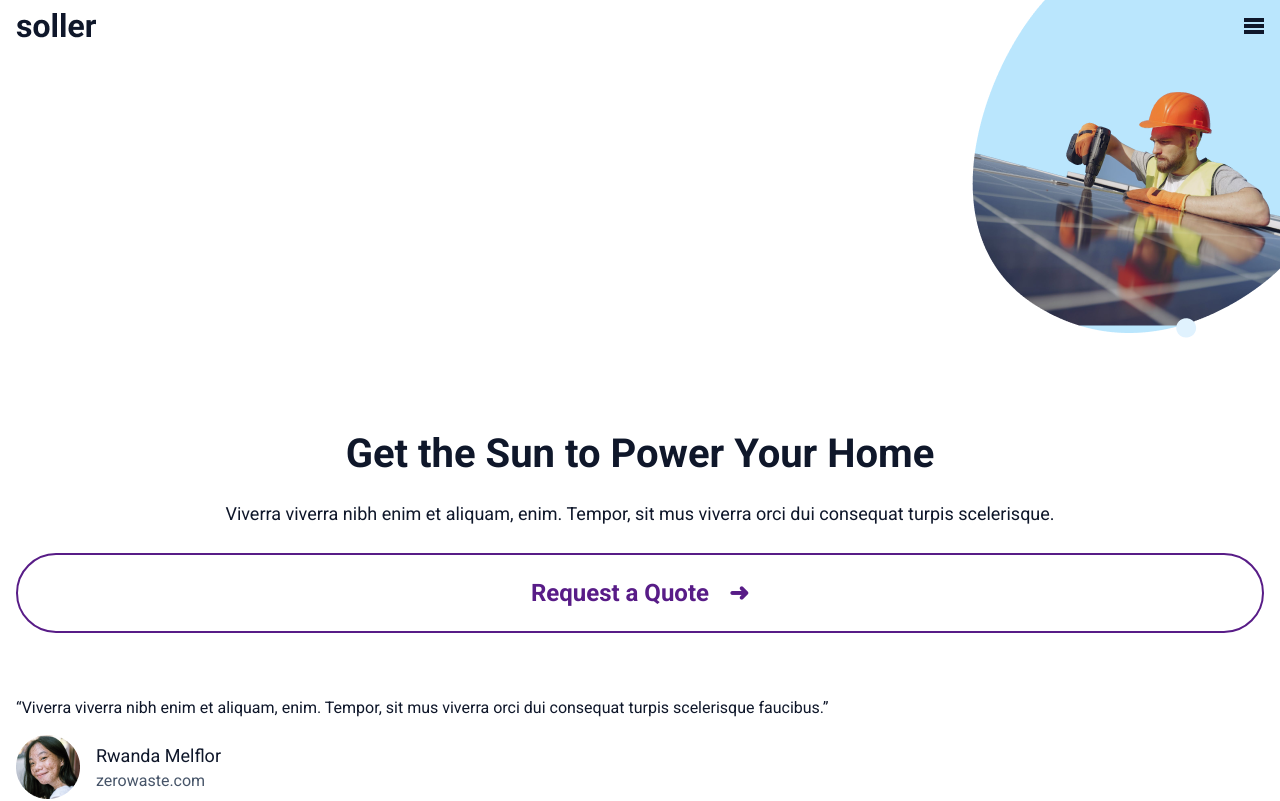
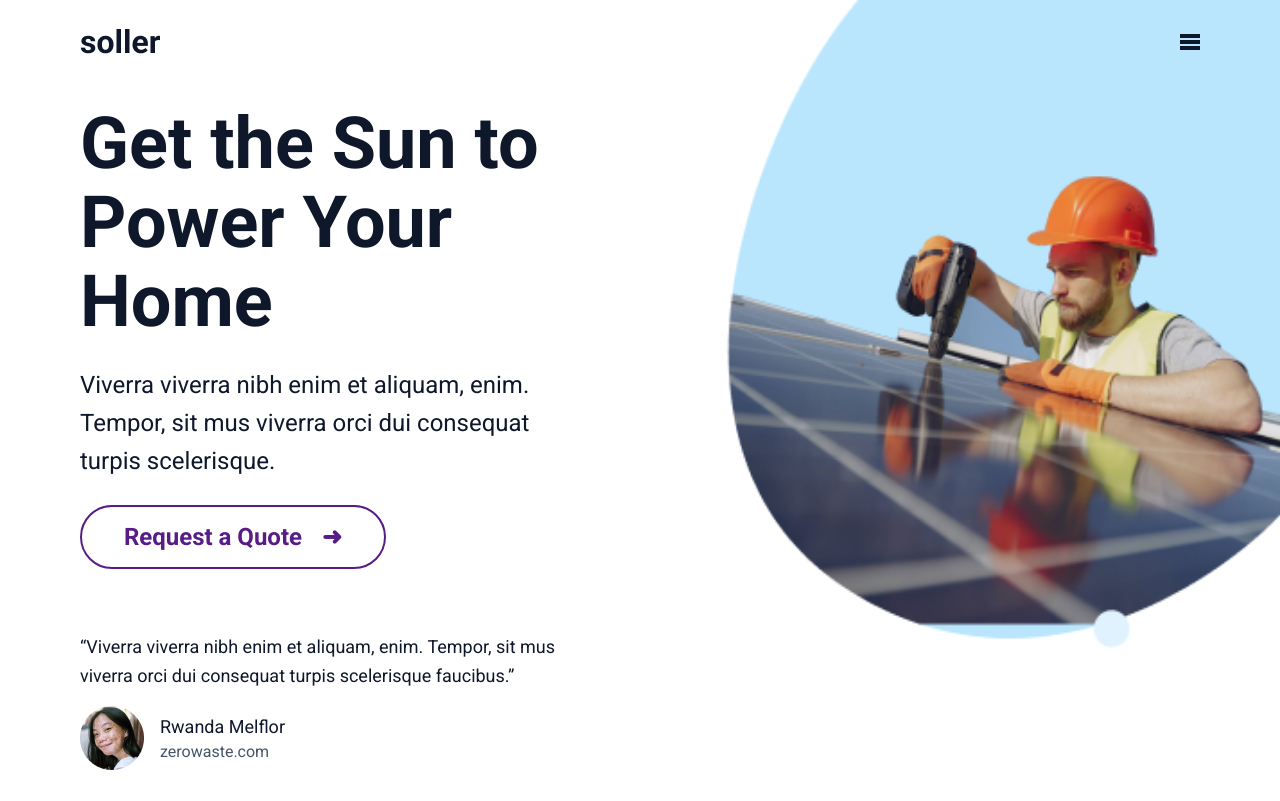
Before and after one commit to jooluisrm/buzzvel-fe, a Next.js app: page / in a window 1280 px wide. Shown: the top 801 px of the page. Built offline with nearby package versions, Linux system fonts and the light colour scheme.

Commit message:
responsividade section 1 feita

```diff
--- a/src/app/page.tsx
+++ b/src/app/page.tsx
@@ -1,3 +1,4 @@
+import { Header } from "@/components/section1/header/Header";
 import { Section1 } from "@/components/section1/Section1";
 import { Section2 } from "@/components/section2/Section2";
 import { Section3 } from "@/components/section3/Section3";
@@ -5,6 +6,7 @@ import { Section3 } from "@/components/section3/Section3";
 const Page = () => {
     return (
         <div>
+            <Header />
             <Section1 />
             <Section2 />
             <Section3 />
--- a/src/components/reciclagem/Button.tsx
+++ b/src/components/reciclagem/Button.tsx
@@ -9,7 +9,7 @@ export const Button = ({ color, text }: Props) => {
     return (
         <button
             style={{ color: `${color}`, borderColor: `${color}` }}
-            className="text-[24px] font-bold border-[2px] rounded-full py-[20px] px-[24px] flex items-center justify-center gap-5"
+            className="text-[24px] font-bold border-[2px] rounded-full py-[20px] px-[24px] flex items-center justify-center gap-5 md:max-w-[306px] max-h-[64px]"
         >
             {text}
             <div style={{color: `${color}`}}>
--- a/src/components/section1/Main.tsx
+++ b/src/components/section1/Main.tsx
@@ -4,14 +4,14 @@ import { Button } from "../reciclagem/Button";
 
 export const MainSection1 = () => {
     return (
-        <main className="py-[48px] px-[16px]">
-            <div className="mt-96 text-center flex flex-col gap-[24px]">
-                <h1 className="text-[40px] leading-[44px] font-bold">Get the Sun to Power Your Home</h1>
-                <p className="text-[18px] leading-[28.8px]">Viverra viverra nibh enim et aliquam, enim. Tempor, sit mus viverra orci dui consequat turpis scelerisque.</p>
+        <main className="py-[48px] px-[16px] flex-1 lg:p-20">
+            <div className="mt-96 text-center flex flex-col gap-[24px] md:mt-6 md:text-start">
+                <h1 className="text-[40px] leading-[44px] font-bold lg:text-[72px] lg:leading-[79.2px] lg:max-w-[600px]">Get the Sun to Power Your Home</h1>
+                <p className="text-[18px] leading-[28.8px]  max-w-[600px] lg:text-[24px] lg:leading-[38.4px]">Viverra viverra nibh enim et aliquam, enim. Tempor, sit mus viverra orci dui consequat turpis scelerisque.</p>
                 <Button color="#581C87" text="Request a Quote" />
             </div>
             <div className="mt-[64px] flex flex-col gap-[16px]">
-                <p className="text-[16px] leading-[22.4px]">
+                <p className="text-[16px] leading-[22.4px] max-w-[600px] lg:text-[18px] lg:leading-[28.8px]">
                     “Viverra viverra nibh enim et aliquam, enim. Tempor,
                     sit mus viverra orci dui consequat turpis scelerisque faucibus.”
                 </p>
--- a/src/components/section1/Section1.tsx
+++ b/src/components/section1/Section1.tsx
@@ -7,11 +7,10 @@ import { MainSection1 } from "./Main";
 export const Section1 = () => {
     return (
         <section className="w-full">
-            <Header />
 
-            <div>
-                <Image src={img} alt="img placa solar" className="absolute top-0 right-0" />
+            <div className="md:grid md:grid-cols-2 md:justify-between w-full">
                 <MainSection1 />
+                <Image src={img} alt="img placa solar" className="absolute top-0 right-0 md:flex-1 md:h-[450px] md:w-[400px] lg:h-[550px] lg:w-[500px] xl:h-[694px] xl:w-[673px]" />
             </div>
 
         </section>
--- a/src/components/section1/header/Header.tsx
+++ b/src/components/section1/header/Header.tsx
@@ -3,7 +3,7 @@ import Left from "../../../app/assets/Left.png";
 
 export const Header = () => {
     return (
-        <header className='flex items-center justify-between py-2 px-4 absolute top-0 left-0 right-0 z-10'>
+        <header className='flex items-center justify-between py-2 px-4 absolute top-0 left-0 right-0 z-10 lg:px-20 lg:py-6'>
             <h1><Image src={Left} alt="Left" width={81} height={36} /></h1>
             <div className='flex flex-col gap-[2px]'>
                 <div className='bg-[#0f172a] w-5 h-1'></div>
```
